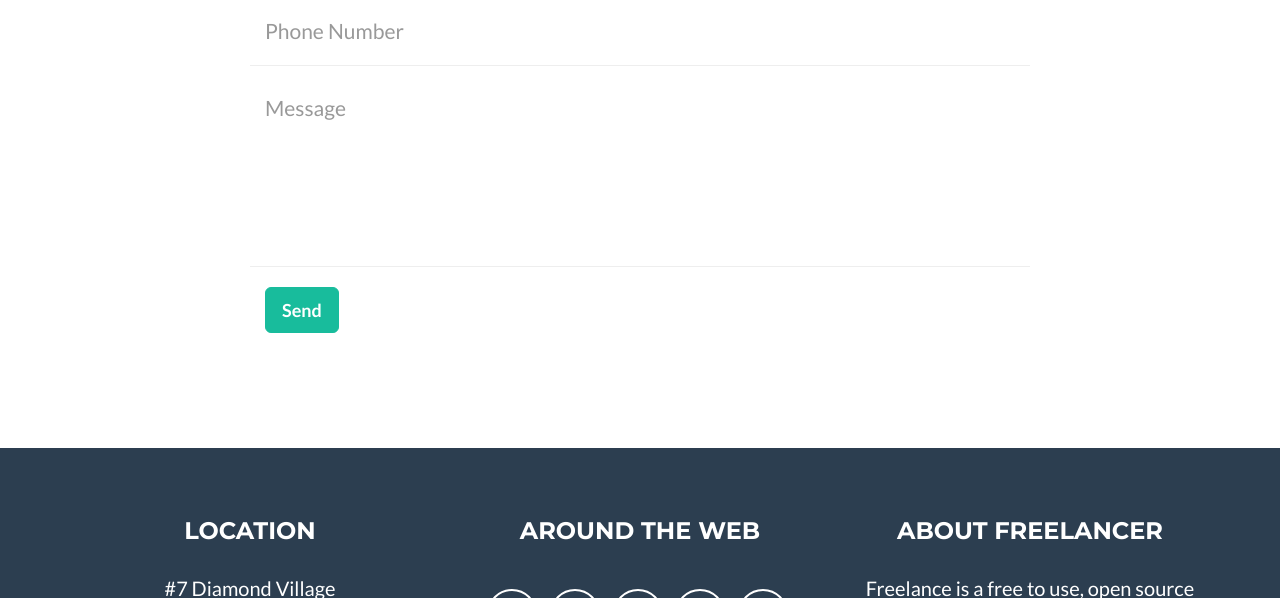
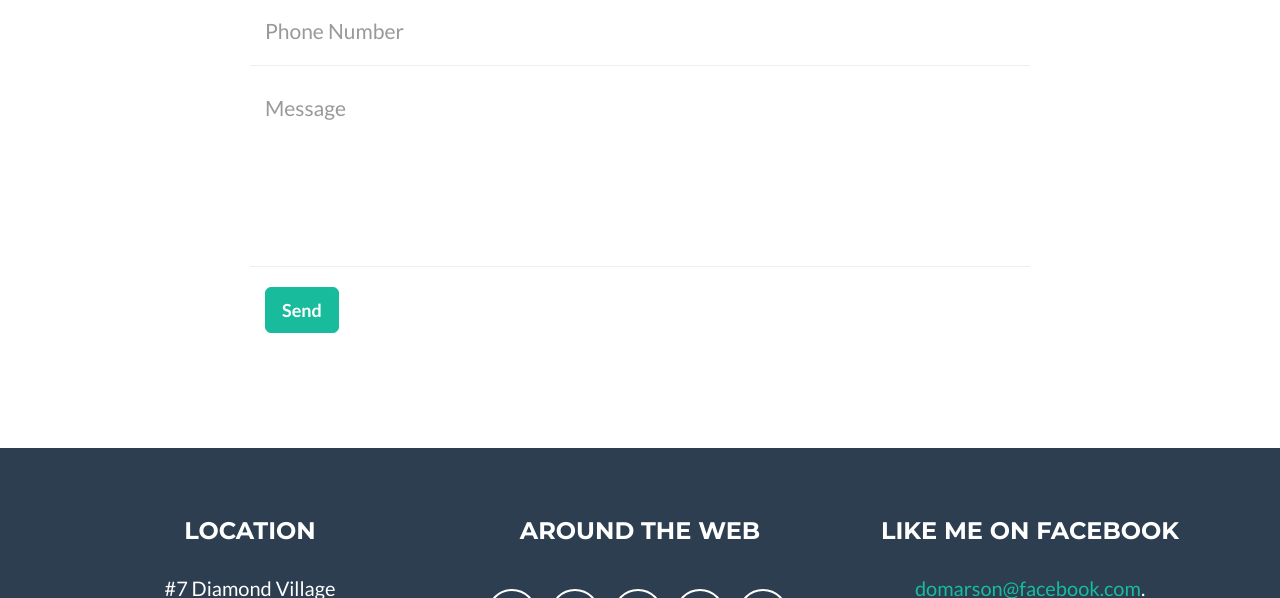
Before and after one commit to domarsonrivera/doms.github.io, a website: page index.html in a window 1280 px wide. Shown: the part 2382-2980 px from the top of the page. Drawn offline with nearby package versions, Linux system fonts and the light colour scheme.

Commit message:
Update index.html

```diff
--- a/index.html
+++ b/index.html
@@ -239,8 +239,8 @@
                         </ul>
                     </div>
                     <div class="footer-col col-md-4">
-                        <h3>About Freelancer</h3>
-                        <p>Freelance is a free to use, open source Bootstrap theme created by <a href="http://startbootstrap.com">Start Bootstrap</a>.</p>
+                        <h3>Like me on facebook</h3>
+                        <p><a>domarson@facebook.com</a>.</p>
                     </div>
                 </div>
             </div>
```
